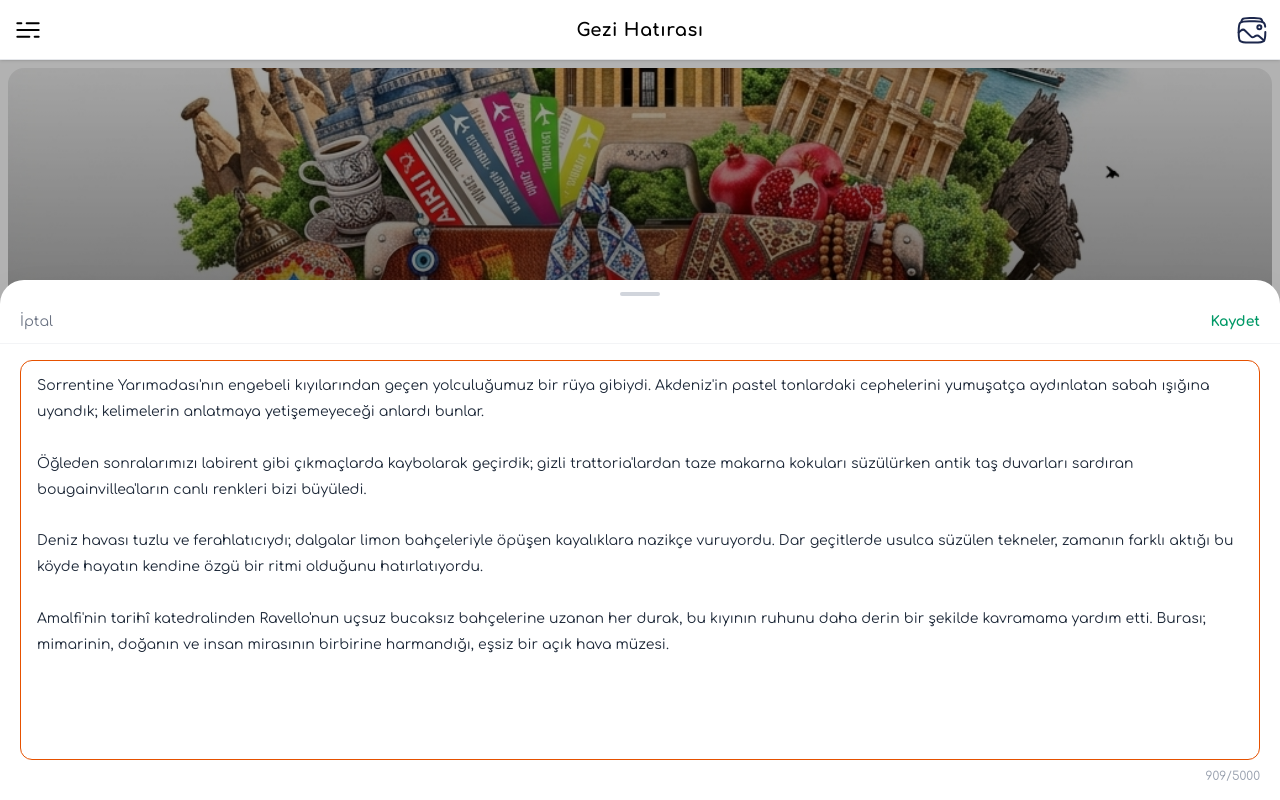
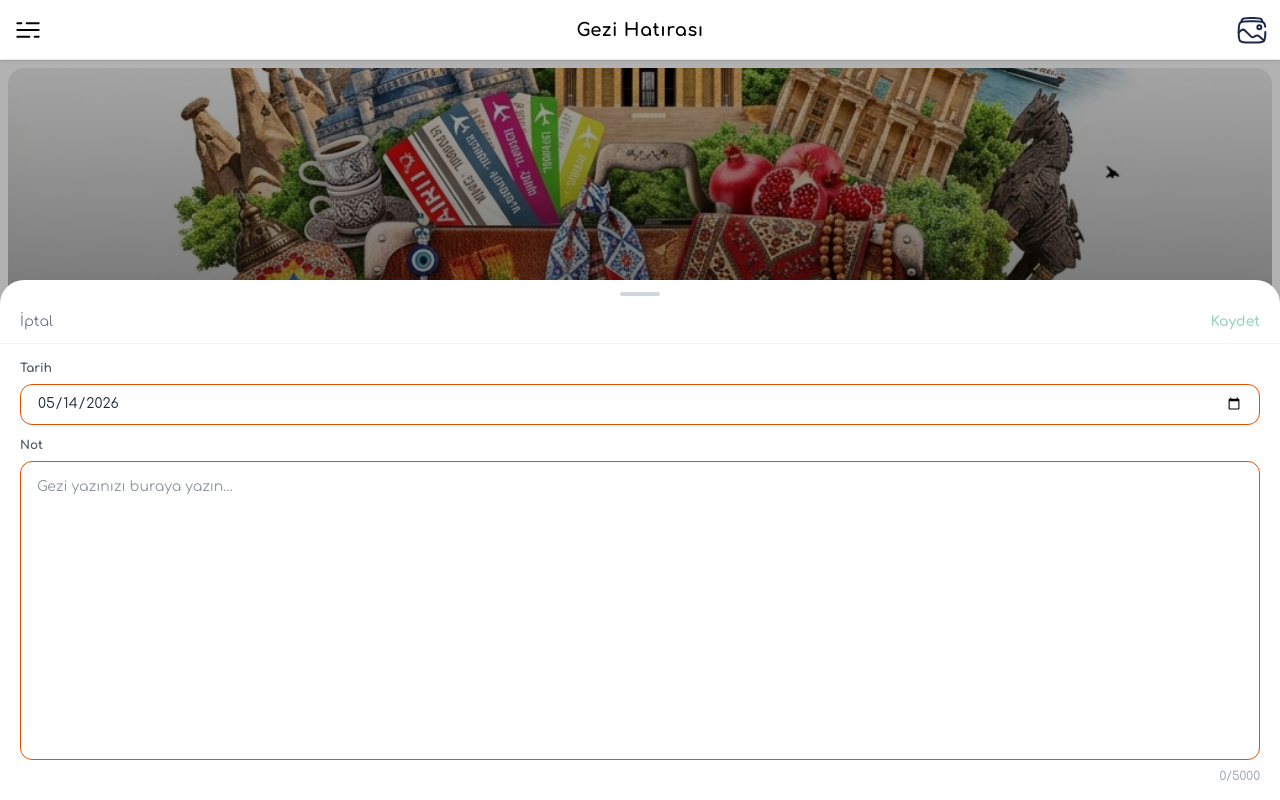
Before and after one commit to salchadev-create/nextgenmagnet-app, a Next.js app: page /note in a window 1280 px wide. Both pictures are taken after a click on the button 1242 px from the left and 366 px from the top of the page. Shown: the top 800 px of the page. Built offline with nearby package versions, Linux system fonts and the light colour scheme; no server answers.

Commit message:
manuel date and note

```diff
--- a/app/note/page.tsx
+++ b/app/note/page.tsx
@@ -7,18 +7,17 @@ import Footer from '@/components/common/Footer';
 import seyehatImg from '@/app/assets/images/seyehat.png';
 import editIcon from '@/app/assets/icons/edit.svg';
 import Image from 'next/image';
-import { doc, setDoc } from 'firebase/firestore';
+import { doc, setDoc, getDoc } from 'firebase/firestore';
 import { getDb } from '@/lib/firebase';
 
 const DEFAULT_ENTRY = {
   heroImage: seyehatImg,
   tags: ['İtalya', 'May 2026'],
   title: 'Geziye Dair Notlar',
-  dateRange: '14 May 2026',
+  dateRange: '2026-05-14',
   location: 'Positano, İtalya',
   pullquote: '"Dünya bir kitaptır ve gezmeyenler sadece bir sayfasını okurlar."',
-  body: 'Sorrentine Yarımadası\'nın engebeli kıyılarından geçen yolculuğumuz bir rüya gibiydi. Akdeniz\'in pastel tonlardaki cephelerini yumuşatça aydınlatan sabah ışığına uyandık; kelimelerin anlatmaya yetişemeyeceği anlardı bunlar.\n\nÖğleden sonralarımızı labirent gibi çıkmaçlarda kaybolarak geçirdik; gizli trattoria\'lardan taze makarna kokuları süzülürken antik taş duvarları sardıran bougainvillea\'ların canlı renkleri bizi büyüledi.\n\nDeniz havası tuzlu ve ferahlatıcıydı; dalgalar limon bahçeleriyle öpüşen kayalıklara nazikçe vuruyordu. Dar geçitlerde usulca süzülen tekneler, zamanın farklı aktığı bu köyde hayatın kendine özgü bir ritmi olduğunu hatırlatıyordu.\n\nAmalfi\'nin tarihî katedralinden Ravello\'nun uçsuz bucaksız bahçelerine uzanan her durak, bu kıyının ruhunu daha derin bir şekilde kavramama yardım etti. Burası; mimarinin, doğanın ve insan mirasının birbirine harmandığı, eşsiz bir açık hava müzesi.',
-};
+  body: ''};
 
 export default function NotePage() {
   const [entry, setEntry] = useState(DEFAULT_ENTRY);
@@ -29,6 +28,39 @@ export default function NotePage() {
 
   useEffect(() => {
     window.scrollTo(0, 0);
+
+    const loadData = async () => {
+      try {
+        const productId = localStorage.getItem('product_id');
+        if (productId) {
+          const collectionName = process.env.NEXT_PUBLIC_COLLECTION_NAME || 'products';
+          const firestore = getDb();
+          const docRef = doc(firestore, collectionName, productId);
+          const docSnap = await getDoc(docRef);
+
+          if (docSnap.exists()) {
+            const data = docSnap.data();
+            const updates: any = {};
+            if (data.location) {
+              updates.location = data.location;
+            }
+            if (data.dateRange) {
+              updates.dateRange = data.dateRange;
+            }
+            if (data.note) {
+              updates.body = data.note;
+            }
+            if (Object.keys(updates).length > 0) {
+              setEntry(prev => ({ ...prev, ...updates }));
+            }
+          }
+        }
+      } catch (error) {
+        console.error('Konum, tarih ve not yüklenirken hata:', error);
+      }
+    };
+
+    loadData();
   }, []);
 
   const handleEdit = () => {
@@ -57,7 +89,7 @@ export default function NotePage() {
         const firestore = getDb();
         const docRef = doc(firestore, collectionName, productId);
 
-        await setDoc(docRef, { note: noteContent }, { merge: true });
+        await setDoc(docRef, { note: noteContent, dateRange: editFields.dateRange }, { merge: true });
 
         setEntry({ ...editFields });
         setIsEditing(false);
@@ -75,6 +107,12 @@ export default function NotePage() {
 
   const handleCancel = () => {
     setIsEditing(false);
+  };
+
+  const formatDateForDisplay = (dateString: string) => {
+    if (!dateString) return '';
+    const date = new Date(dateString + 'T00:00:00');
+    return date.toLocaleDateString('tr-TR', { year: 'numeric', month: 'long', day: 'numeric' });
   };
 
   return (
@@ -133,7 +171,7 @@ export default function NotePage() {
                     <line x1="8" y1="2" x2="8" y2="6" />
                     <line x1="3" y1="10" x2="21" y2="10" />
                   </svg>
-                  {entry.dateRange}
+                  {formatDateForDisplay(entry.dateRange)}
                 </span>
                 <span className="flex items-center gap-1 leading-none">
                   <svg className="w-3.5 h-3.5 shrink-0 -translate-y-px" fill="none" stroke="currentColor" strokeWidth="2" viewBox="0 0 24 24">
@@ -228,8 +266,23 @@ export default function NotePage() {
                 </div>
 
                 {/* Textarea */}
-                <div className="flex-1 px-5 py-4 overflow-hidden">
-                  <div className="h-full flex flex-col">
+                <div className="flex-1 px-5 py-4 overflow-hidden flex flex-col gap-3">
+                  {/* Date Input */}
+                  <div className="flex flex-col gap-2">
+                    <label className="text-xs font-semibold text-gray-600">Tarih</label>
+                    <input
+                      type="date"
+                      value={editFields.dateRange}
+                      onChange={(e) => setEditFields({ ...editFields, dateRange: e.target.value })}
+                      onPointerDownCapture={(e) => e.stopPropagation()}
+                      className="rounded-xl px-4 py-2 text-sm text-gray-800 bg-white focus:outline-none leading-relaxed"
+                      style={{ fontFamily: 'var(--font-comfortaa), sans-serif', border: '1.5px solid #E65100', boxShadow: 'none' }}
+                    />
+                  </div>
+
+                  {/* Note Textarea */}
+                  <div className="flex-1 flex flex-col gap-2 overflow-hidden">
+                    <label className="text-xs font-semibold text-gray-600">Not</label>
                     <textarea
                       autoFocus
                       value={editFields.body}
@@ -239,7 +292,7 @@ export default function NotePage() {
                       style={{ fontFamily: 'var(--font-comfortaa), sans-serif', lineHeight: '1.85', scrollbarWidth: 'none', msOverflowStyle: 'none', border: '1.5px solid #E65100', boxShadow: 'none' }}
                       placeholder="Gezi yazınızı buraya yazın…"
                     />
-                    <div className="text-xs text-gray-400 mt-2 text-right">
+                    <div className="text-xs text-gray-400 text-right">
                       {editFields.body.length}/5000
                     </div>
                   </div>
--- a/app/travel-test/page.tsx
+++ b/app/travel-test/page.tsx
@@ -56,7 +56,9 @@ const DEFAULT_NOTE = {
   dateRange: '14 May 2026',
   location: 'Positano, İtalya',
   pullquote: '"Dünya bir kitaptır ve gezmeyenler sadece bir sayfasını okurlar."',
-  body: 'Sorrentine Yarımadası\'nın engebeli kıyılarından geçen yolculuğumuz bir rüya gibiydi. Akdeniz\'in pastel tonlardaki cephelerini yumuşatça aydınlatan sabah ışığına uyandık; kelimelerin anlatmaya yetişemeyeceği anlardı bunlar.\n\nÖğleden sonralarımızı labirent gibi çıkmaçlarda kaybolarak geçirdik; gizli trattoria\'lardan taze makarna kokuları süzülürken antik taş duvarları sardıran bougainvillea\'ların canlı renkleri bizi büyüledi.',
+  body: `Bugün zamanın biraz daha yavaş aktığı bir yerdeyim. Gölyazı’nın dar sokaklarında yürürken, gölün kokusuyla karışan taze ekşi mayalı ekmek kokusu tüm yorgunluğumu aldı. Ulu Çınar’ın altında oturup suyun üzerindeki ışık oyunlarını izlemek, sadece bir manzara seyri değil; zihnimdeki karmaşayı sessize alma çabasıydı.
+
+Eski evlerin pencerelerinden sarkan sardunyalar ve kıyıya vuran küçük sandallar, insana sadeleşmenin ne kadar kıymetli olduğunu hatırlatıyor. Yanımda sadece küçük bir kahve ve bu defter var. Şehirdeki o hızlı koşturmacanın aksine, burada sadece "şimdi" var. Bir sonraki durağımı düşünmek yerine, şu an tenime değen rüzgarın tadını çıkarmayı seçiyorum. Bazı rotalar sadece yol üstü durağı değil, insanın kendine dönüş biletidir.`,
 };
 
 const LS_KEY = 'travel_test_note';
```
